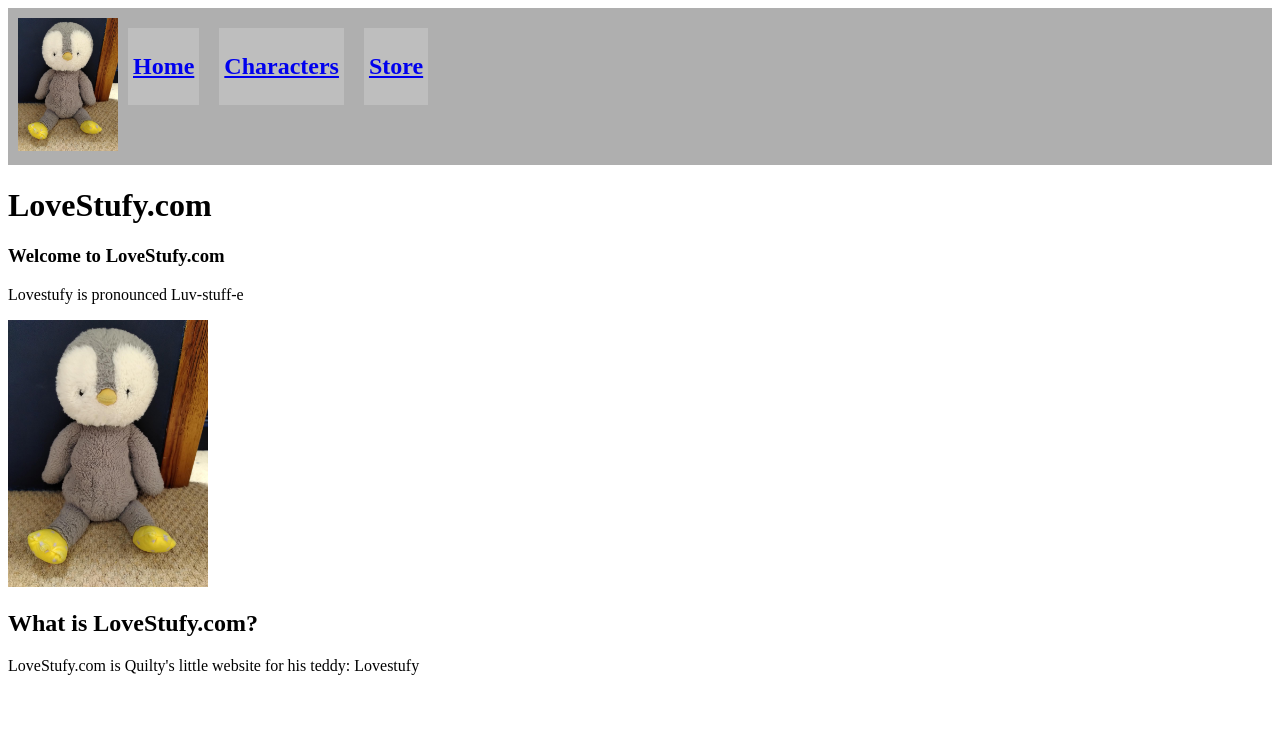
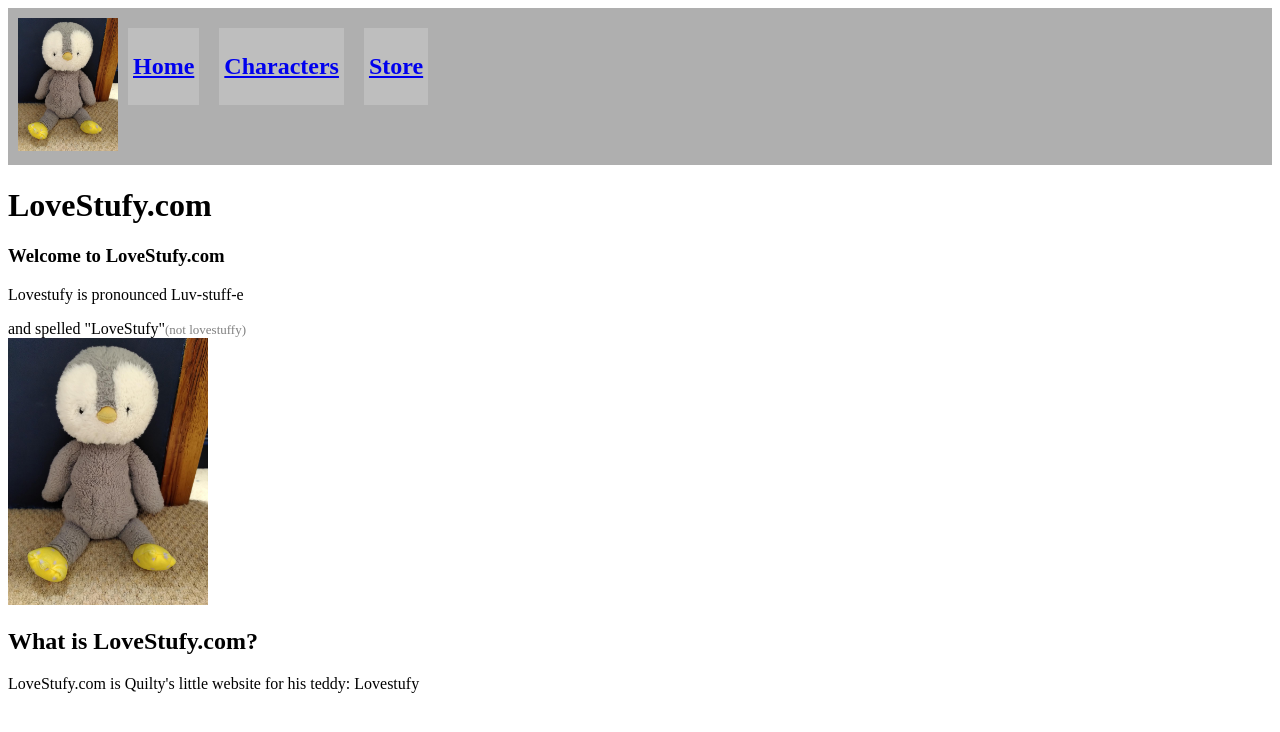
Before and after one commit to TheTechBeetle/lovestuffy, a React (Vite) app in the folder Lovestuffy.com/: page /lovestufy/lovestufy in a window 1280 px wide. Shown: the top 732 px of the page. Built offline with nearby package versions, Linux system fonts and the light colour scheme.

Commit message:
react on kryten

```diff
--- a/Lovestuffy.com/src/Intro.tsx
+++ b/Lovestuffy.com/src/Intro.tsx
@@ -6,6 +6,9 @@ function Intro() {
       <h1>LoveStufy.com</h1>
       <h3>Welcome to LoveStufy.com</h3>
       <p>Lovestufy is pronounced Luv-stuff-e</p>
+      <a>and spelled "LoveStufy"</a>
+      <a style={{color:"grey", fontSize: "small"}}>(not lovestuffy)</a>
+      <br />
       <LoveStuffyImage width={200} />
     </div>
   );
```
